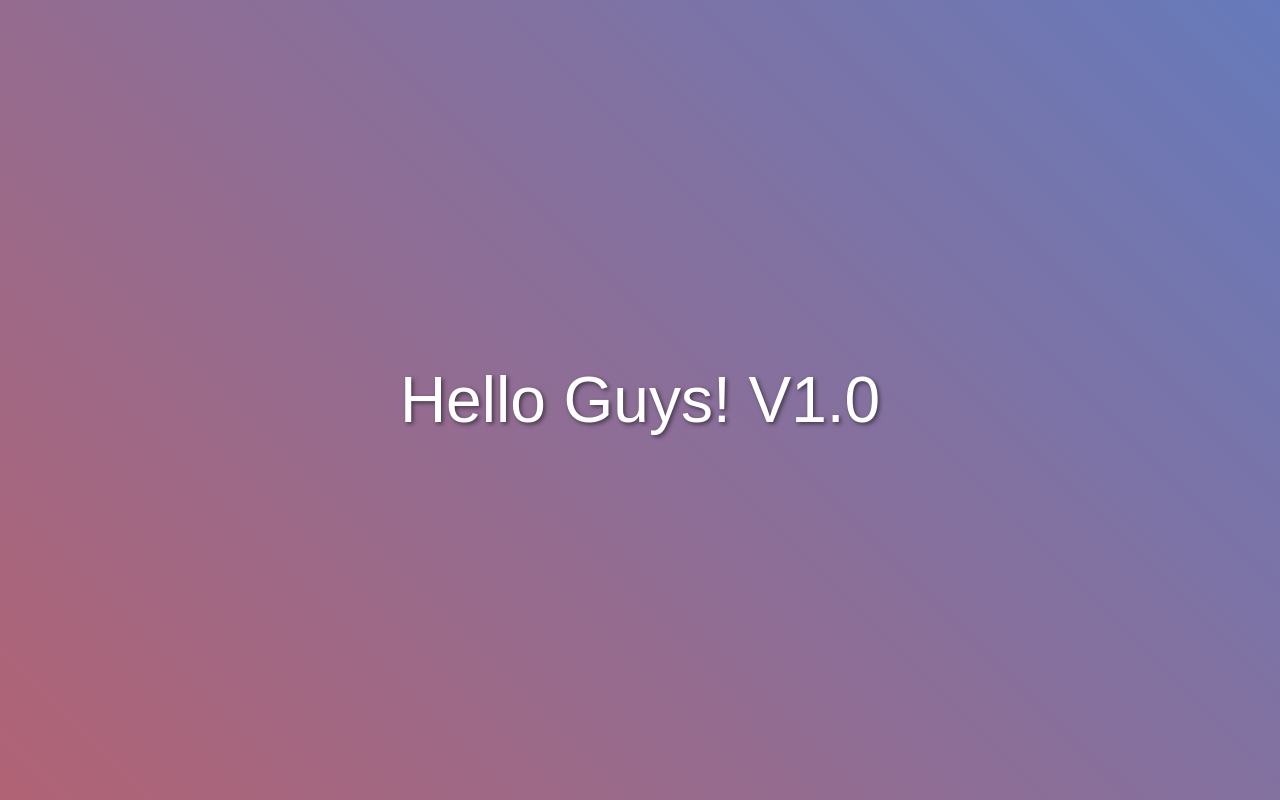
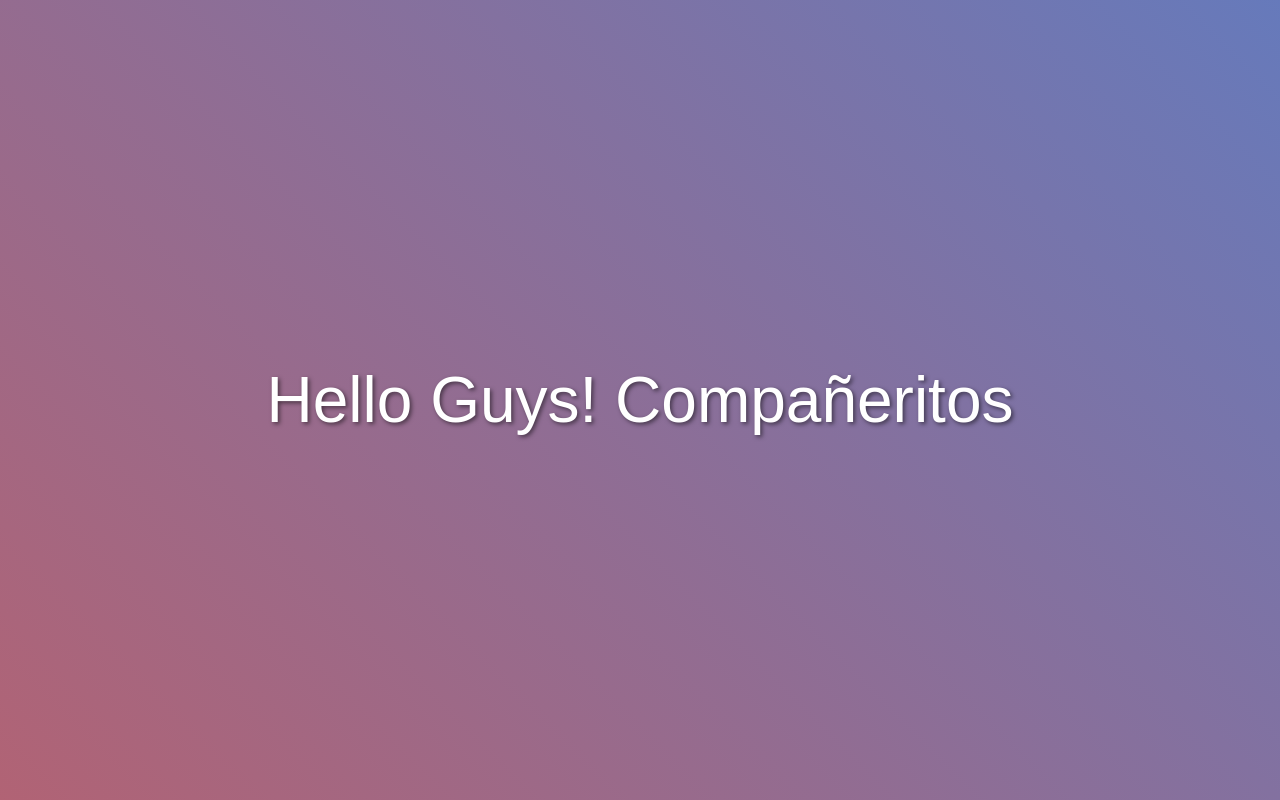
Before and after one commit to MarioFilian/Hola-mundo, a plain HTML site: page index.html in a window 1280 px wide. Drawn offline with Linux system fonts and the light colour scheme.

Commit message:
Compañerito

```diff
--- a/index.html
+++ b/index.html
@@ -28,6 +28,6 @@
     </style>
 </head>
 <body>
-    Hello Guys! V1.0
+    Hello Guys! Compañeritos
 </body>
 </html>
```
